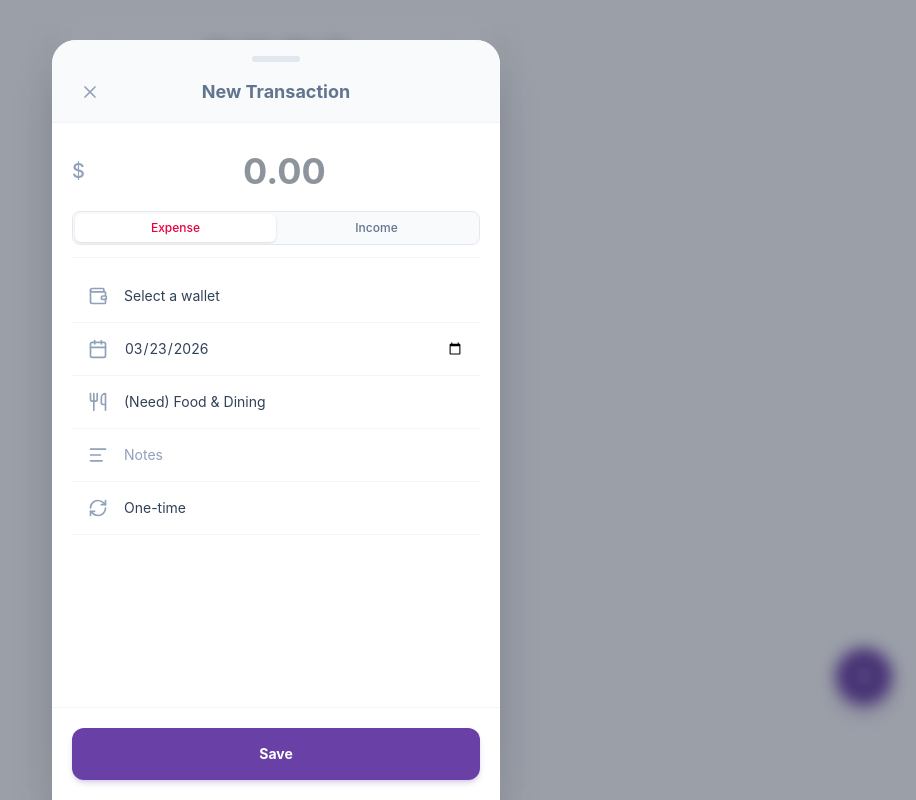
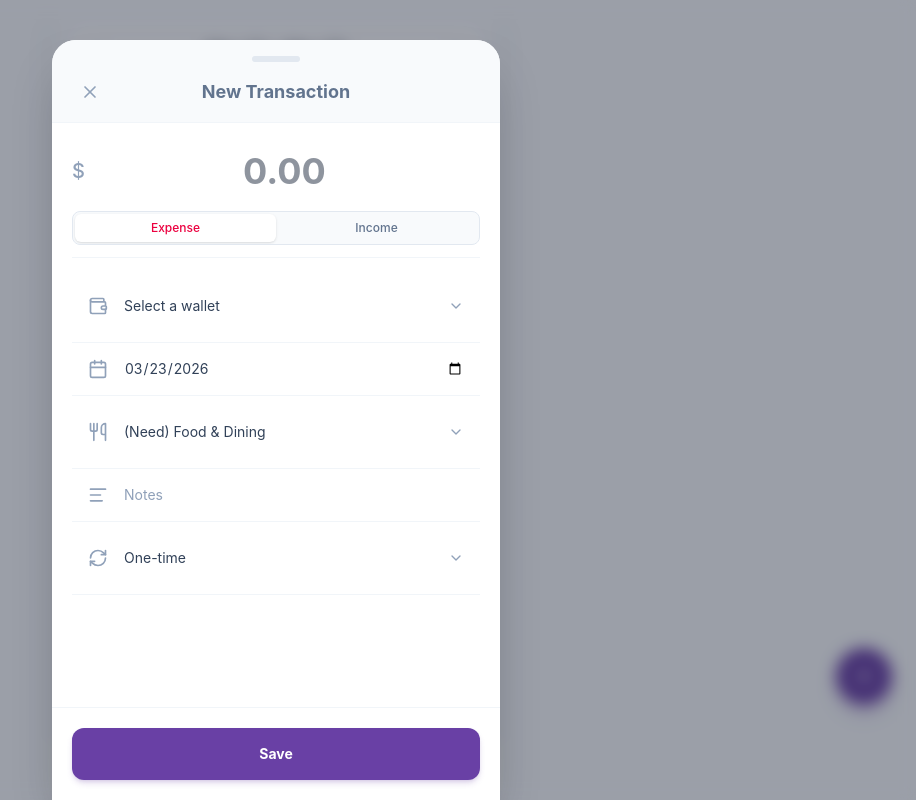
Before and after one commit to JiaJasonLiu/Pace, a React (Vite) app: page / in a window 1280 px wide. Both pictures are taken after a click on the button 1228 px from the left and 676 px from the top of the page. Shown: the whole page, without its empty margins (364-1280 px from the left). Built offline with nearby package versions, Linux system fonts and the light colour scheme.

Commit message:
Add a menu for select

```diff
--- /dev/null
+++ b/src/components/SheetSelect.tsx
@@ -0,0 +1,197 @@
+import { ChevronDown } from "lucide-react";
+import {
+	useCallback,
+	useEffect,
+	useLayoutEffect,
+	useRef,
+	useState,
+} from "react";
+import { createPortal } from "react-dom";
+
+export type SheetSelectOption = {
+	value: string;
+	label: string;
+	disabled?: boolean;
+};
+
+type SheetSelectProps = {
+	value: string;
+	onChange: (value: string) => void;
+	options: SheetSelectOption[];
+	placeholder?: string;
+	className?: string;
+	disabled?: boolean;
+	id?: string;
+	"aria-label"?: string;
+};
+
+const MENU_Z = 100;
+
+export function SheetSelect({
+	value,
+	onChange,
+	options,
+	placeholder = "Select…",
+	className = "",
+	disabled = false,
+	id,
+	"aria-label": ariaLabel,
+}: SheetSelectProps) {
+	const [open, setOpen] = useState(false);
+	const triggerRef = useRef<HTMLButtonElement>(null);
+	const menuRef = useRef<HTMLDivElement>(null);
+	const [menuBox, setMenuBox] = useState<{
+		left: number;
+		top: number;
+		width: number;
+		maxHeight: number;
+	} | null>(null);
+
+	const updatePosition = useCallback(() => {
+		const trigger = triggerRef.current;
+		if (!trigger || !open) return;
+
+		const rect = trigger.getBoundingClientRect();
+		const vh = window.innerHeight;
+		const vw = window.innerWidth;
+		const padding = 8;
+		const gap = 4;
+		const width = Math.min(rect.width, vw - padding * 2);
+		const left = Math.min(
+			Math.max(padding, rect.left),
+			vw - width - padding,
+		);
+
+		const spaceBelow = vh - rect.bottom - padding;
+		const spaceAbove = rect.top - padding;
+		const preferredMax = 280;
+		let top = rect.bottom + gap;
+		let maxHeight = Math.min(preferredMax, spaceBelow - gap);
+
+		if (maxHeight < 120 && spaceAbove > spaceBelow) {
+			const h = Math.min(preferredMax, spaceAbove - gap);
+			top = rect.top - h - gap;
+			maxHeight = h;
+		}
+
+		maxHeight = Math.max(120, maxHeight);
+
+		setMenuBox({ left, top, width, maxHeight });
+	}, [open]);
+
+	useLayoutEffect(() => {
+		if (!open) {
+			setMenuBox(null);
+			return;
+		}
+		updatePosition();
+	}, [open, updatePosition]);
+
+	useEffect(() => {
+		if (!open) return;
+		const onScrollOrResize = () => updatePosition();
+		window.addEventListener("resize", onScrollOrResize);
+		window.addEventListener("scroll", onScrollOrResize, true);
+		return () => {
+			window.removeEventListener("resize", onScrollOrResize);
+			window.removeEventListener("scroll", onScrollOrResize, true);
+		};
+	}, [open, updatePosition]);
+
+	useEffect(() => {
+		if (!open) return;
+		const closeIfOutside = (e: MouseEvent | TouchEvent) => {
+			const t = e.target as Node;
+			if (triggerRef.current?.contains(t)) return;
+			if (menuRef.current?.contains(t)) return;
+			setOpen(false);
+		};
+		document.addEventListener("mousedown", closeIfOutside, true);
+		document.addEventListener("touchstart", closeIfOutside, true);
+		return () => {
+			document.removeEventListener("mousedown", closeIfOutside, true);
+			document.removeEventListener("touchstart", closeIfOutside, true);
+		};
+	}, [open]);
+
+	useEffect(() => {
+		if (!open) return;
+		const onKey = (e: KeyboardEvent) => {
+			if (e.key === "Escape") setOpen(false);
+		};
+		window.addEventListener("keydown", onKey);
+		return () => window.removeEventListener("keydown", onKey);
+	}, [open]);
+
+	const selected = options.find((o) => o.value === value);
+	const label = selected?.label ?? placeholder;
+
+	const menu =
+		open && menuBox
+			? createPortal(
+					<div
+						ref={menuRef}
+						role="listbox"
+						className="fixed rounded-xl border border-slate-200 bg-white py-1 shadow-lg shadow-slate-900/10 overflow-y-auto overscroll-contain"
+						style={{
+							zIndex: MENU_Z,
+							left: menuBox.left,
+							top: menuBox.top,
+							width: menuBox.width,
+							maxHeight: menuBox.maxHeight,
+						}}
+					>
+						{options.map((opt) => {
+							const isActive = opt.value === value;
+							return (
+								<button
+									key={opt.value}
+									type="button"
+									role="option"
+									aria-selected={isActive}
+									disabled={opt.disabled}
+									className={`flex w-full items-center px-3 py-2.5 text-left text-sm transition-colors disabled:opacity-40 disabled:pointer-events-none ${
+										isActive
+											? "bg-royal/10 text-royal-dark font-medium"
+											: "text-slate-700 hover:bg-slate-50"
+									}`}
+									onClick={() => {
+										if (opt.disabled) return;
+										onChange(opt.value);
+										setOpen(false);
+									}}
+								>
+									<span className="min-w-0 break-words">{opt.label}</span>
+								</button>
+							);
+						})}
+					</div>,
+					document.body,
+				)
+			: null;
+
+	return (
+		<>
+			<button
+				ref={triggerRef}
+				id={id}
+				type="button"
+				disabled={disabled}
+				aria-label={ariaLabel}
+				aria-haspopup="listbox"
+				aria-expanded={open}
+				onClick={() => !disabled && setOpen((o) => !o)}
+				className={`flex min-h-10 min-w-0 flex-1 items-center gap-2 rounded-lg text-left text-sm text-slate-700 outline-none focus-visible:ring-2 focus-visible:ring-royal/40 disabled:opacity-50 ${className}`}
+			>
+				<span className="min-w-0 flex-1 truncate">
+					{selected ? label : placeholder}
+				</span>
+				<ChevronDown
+					className={`h-4 w-4 shrink-0 text-slate-400 transition-transform ${open ? "rotate-180" : ""}`}
+					aria-hidden
+				/>
+			</button>
+			{menu}
+		</>
+	);
+}
--- a/src/components/TransactionModal.tsx
+++ b/src/components/TransactionModal.tsx
@@ -2,9 +2,10 @@ import { isAfter, parseISO, startOfDay } from "date-fns";
 import * as Icons from "lucide-react";
 import { RefreshCw, Trash2, Wallet as WalletIcon } from "lucide-react";
 import type React from "react";
-import { useEffect, useRef, useState } from "react";
+import { useEffect, useMemo, useRef, useState } from "react";
 import type { RecurrenceType, TransactionType } from "../types";
 import { Modal } from "./Modal";
+import { SheetSelect, type SheetSelectOption } from "./SheetSelect";
 import type { TransactionModalProps } from "./types";
 
 function formatAmountWithCommas(value: string): string {
@@ -120,9 +121,39 @@ export function TransactionModal({
 		}
 	};
 
+	const walletOptions: SheetSelectOption[] = useMemo(
+		() => [
+			{ value: "", label: "Select a wallet", disabled: true },
+			...wallets.map((w) => ({ value: w.id, label: w.name })),
+		],
+		[wallets],
+	);
+
+	const categoryOptions: SheetSelectOption[] = useMemo(() => {
+		const cats =
+			type === "expense" ? expenseCategories : incomeCategories;
+		return cats.map((cat) => ({
+			value: cat.name,
+			label:
+				cat.lifestyleType && cat.lifestyleType !== "none"
+					? `(${cat.lifestyleType.charAt(0).toUpperCase() + cat.lifestyleType.slice(1)}) ${cat.name}`
+					: cat.name,
+		}));
+	}, [type, expenseCategories, incomeCategories]);
+
+	const recurrenceOptions: SheetSelectOption[] = useMemo(
+		() => [
+			{ value: "none", label: "One-time" },
+			{ value: "weekly", label: "Every Week" },
+			{ value: "monthly", label: "Every Month" },
+		],
+		[],
+	);
+
 	const handleSubmit = (e: React.FormEvent) => {
 		e.preventDefault();
 		if (!amount || Number.isNaN(Number(amount))) return;
+		if (!walletId) return;
 
 		onSave({
 			amount: Number(amount),
@@ -211,24 +242,17 @@ export function TransactionModal({
 				<hr className="border-slate-100" />
 
 				<div className="flex flex-col">
-					<label className="flex items-center gap-4 p-4 border-b border-slate-100 cursor-pointer hover:bg-slate-50 transition-colors">
-						<WalletIcon className="w-5 h-5 text-slate-400" />
-						<select
+					<div className="flex items-center gap-4 p-4 border-b border-slate-100 hover:bg-slate-50 transition-colors">
+						<WalletIcon className="w-5 h-5 shrink-0 text-slate-400" />
+						<SheetSelect
 							value={walletId}
-							onChange={(e) => setWalletId(e.target.value)}
-							className="flex-1 bg-transparent focus:outline-none text-slate-700 text-sm appearance-none"
-							required
-						>
-							<option value="" disabled>
-								Select a wallet
-							</option>
-							{wallets.map((w) => (
-								<option key={w.id} value={w.id}>
-									{w.name}
-								</option>
-							))}
-						</select>
-					</label>
+							onChange={setWalletId}
+							options={walletOptions}
+							placeholder="Select a wallet"
+							className="min-w-0 flex-1"
+							aria-label="Wallet"
+						/>
+					</div>
 
 					<label className="flex items-center gap-4 p-4 border-b border-slate-100 cursor-pointer hover:bg-slate-50 transition-colors">
 						<Icons.Calendar className="w-5 h-5 text-slate-400" />
@@ -241,34 +265,29 @@ export function TransactionModal({
 						/>
 					</label>
 
-					<label className="flex items-center gap-4 p-4 border-b border-slate-100 cursor-pointer hover:bg-slate-50 transition-colors">
+					<div className="flex items-center gap-4 p-4 border-b border-slate-100 hover:bg-slate-50 transition-colors">
 						{(() => {
 							const selectedCat = (
 								type === "expense" ? expenseCategories : incomeCategories
 							).find((c) => c.name === category);
 							const IconComponent = selectedCat
-								? (Icons as any)[selectedCat.icon] || Icons.HelpCircle
+								? (Icons as Record<string, typeof Icons.Tag>)[
+										selectedCat.icon
+									] || Icons.HelpCircle
 								: Icons.Tag;
-							return <IconComponent className="w-5 h-5 text-slate-400" />;
+							return (
+								<IconComponent className="w-5 h-5 shrink-0 text-slate-400" />
+							);
 						})()}
-						<select
+						<SheetSelect
 							value={category}
-							onChange={(e) => setCategory(e.target.value)}
-							className="flex-1 bg-transparent focus:outline-none text-slate-700 text-sm appearance-none"
-							required
-						>
-							{(type === "expense" ? expenseCategories : incomeCategories).map(
-								(cat) => (
-									<option key={cat.id} value={cat.name}>
-										{cat.lifestyleType && cat.lifestyleType !== "none"
-											? `(${cat.lifestyleType.charAt(0).toUpperCase() + cat.lifestyleType.slice(1)}) `
-											: ""}
-										{cat.name}
-									</option>
-								),
-							)}
-						</select>
-					</label>
+							onChange={setCategory}
+							options={categoryOptions}
+							placeholder="Select category"
+							className="min-w-0 flex-1"
+							aria-label="Category"
+						/>
+					</div>
 
 					{isFutureDate && (
 						<label className="flex items-center gap-4 p-4 border-b border-slate-100 cursor-pointer hover:bg-slate-50 transition-colors">
@@ -303,18 +322,19 @@ export function TransactionModal({
 						/>
 					</label>
 
-					<label className="flex items-center gap-4 p-4 border-b border-slate-100 cursor-pointer hover:bg-slate-50 transition-colors">
-						<RefreshCw className="w-5 h-5 text-slate-400" />
-						<select
+					<div className="flex items-center gap-4 p-4 border-b border-slate-100 hover:bg-slate-50 transition-colors">
+						<RefreshCw className="w-5 h-5 shrink-0 text-slate-400" />
+						<SheetSelect
 							value={recurrence}
-							onChange={(e) => setRecurrence(e.target.value as any)}
-							className="flex-1 bg-transparent focus:outline-none text-slate-700 text-sm appearance-none"
-						>
-							<option value="none">One-time</option>
-							<option value="weekly">Every Week</option>
-							<option value="monthly">Every Month</option>
-						</select>
-					</label>
+							onChange={(v) =>
+								setRecurrence(v as RecurrenceType | "none")
+							}
+							options={recurrenceOptions}
+							placeholder="Recurrence"
+							className="min-w-0 flex-1"
+							aria-label="Recurrence"
+						/>
+					</div>
 
 					{recurrence !== "none" && type === "expense" && (
 						<label className="flex items-center justify-between p-4 border-b border-slate-100 cursor-pointer hover:bg-slate-50 transition-colors">
```
